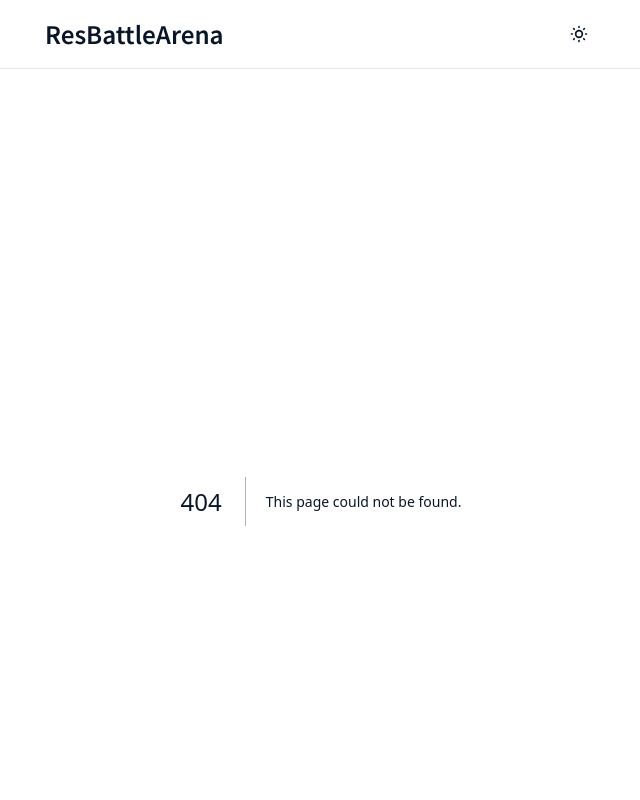
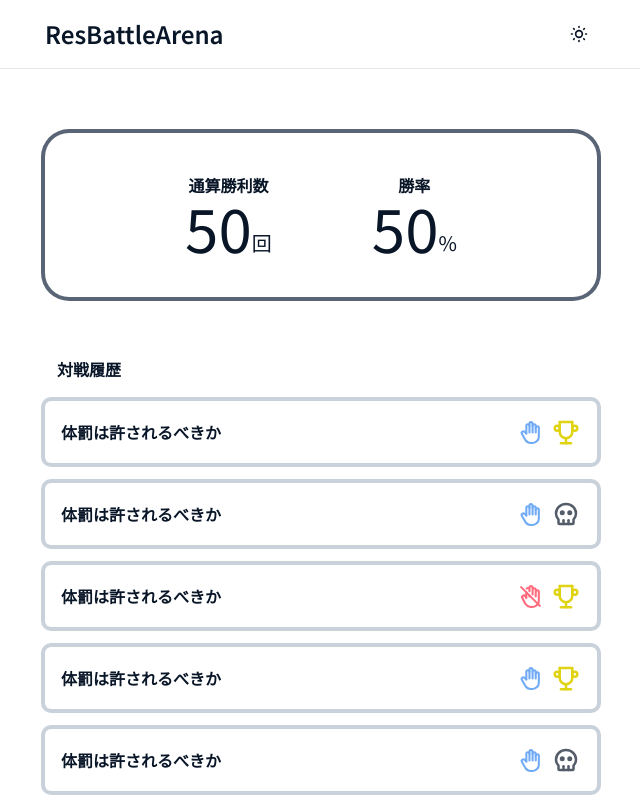
Before and after one commit to gotsteven/resbattle-arena, a Next.js app: page /statu in a window 1280 px wide. Before the commit this address had no page. Shown: the top 800 px of the page, without its empty margins (319-959 px from the left). Built offline with nearby package versions, Linux system fonts and the light colour scheme.

Commit message:
feat: statuページの作成

```diff
--- /dev/null
+++ b/src/app/statu/page.tsx
@@ -0,0 +1,83 @@
+import { IconHandOff, IconHandStop, IconSkull, IconTrophy } from '@tabler/icons-react'
+
+const page = () => {
+  const dummydata = [
+    {
+      topic: '体罰は許されるべきか',
+      position: 'agree',
+      result: 'win',
+    },
+    {
+      topic: '体罰は許されるべきか',
+      position: 'agree',
+      result: 'lose',
+    },
+    {
+      topic: '体罰は許されるべきか',
+      position: 'disdgree',
+      result: 'win',
+    },
+    {
+      topic: '体罰は許されるべきか',
+      position: 'agree',
+      result: 'win',
+    },
+    {
+      topic: '体罰は許されるべきか',
+      position: 'agree',
+      result: 'lose',
+    },
+    {
+      topic: '体罰は許されるべきか',
+      position: 'agree',
+      result: 'win',
+    },
+  ]
+  return (
+    <div className="flex flex-col gap-y-8 text-center">
+      <div className="flex flex-col items-center gap-y-5 rounded-md py-8">
+        <div className="flex w-full justify-evenly rounded-3xl p-10 ring-4 ring-slate-600/90">
+          <div className="flex flex-col items-center justify-center">
+            <div className="font-bold">通算勝利数</div>
+            <div className="flex items-end">
+              <div className="text-6xl">50</div>
+              <div className="text-xl">回</div>
+            </div>
+          </div>
+          <div className="flex flex-col items-center justify-center">
+            <div className="font-bold">勝率</div>
+            <div className="flex items-end">
+              <div className="text-6xl">50</div>
+              <div className="text-xl">%</div>
+            </div>
+          </div>
+        </div>
+        <div className="mt-10 flex w-full justify-start px-3">
+          <div className="font-bold">対戦履歴</div>
+        </div>
+        {dummydata.map((data, index) => (
+          <div
+            key={index}
+            className="flex w-full items-center justify-between rounded-md p-4 ring-4 ring-slate-400/50"
+          >
+            <p className="truncate font-bold">{data.topic}</p>
+            <div className="flex items-center justify-center gap-x-2 text-foreground-300">
+              {data.position === 'agree' ? (
+                <IconHandStop size={25} color={'#71aaf5'} />
+              ) : (
+                <IconHandOff size={25} color={'#ff6b7c'} />
+              )}
+              {data.result === 'win' ? (
+                <IconTrophy size={30} color={'#e0d312'} />
+              ) : (
+                <IconSkull size={30} />
+              )}
+            </div>
+          </div>
+        ))}
+      </div>
+    </div>
+  )
+}
+
+export default page
```
